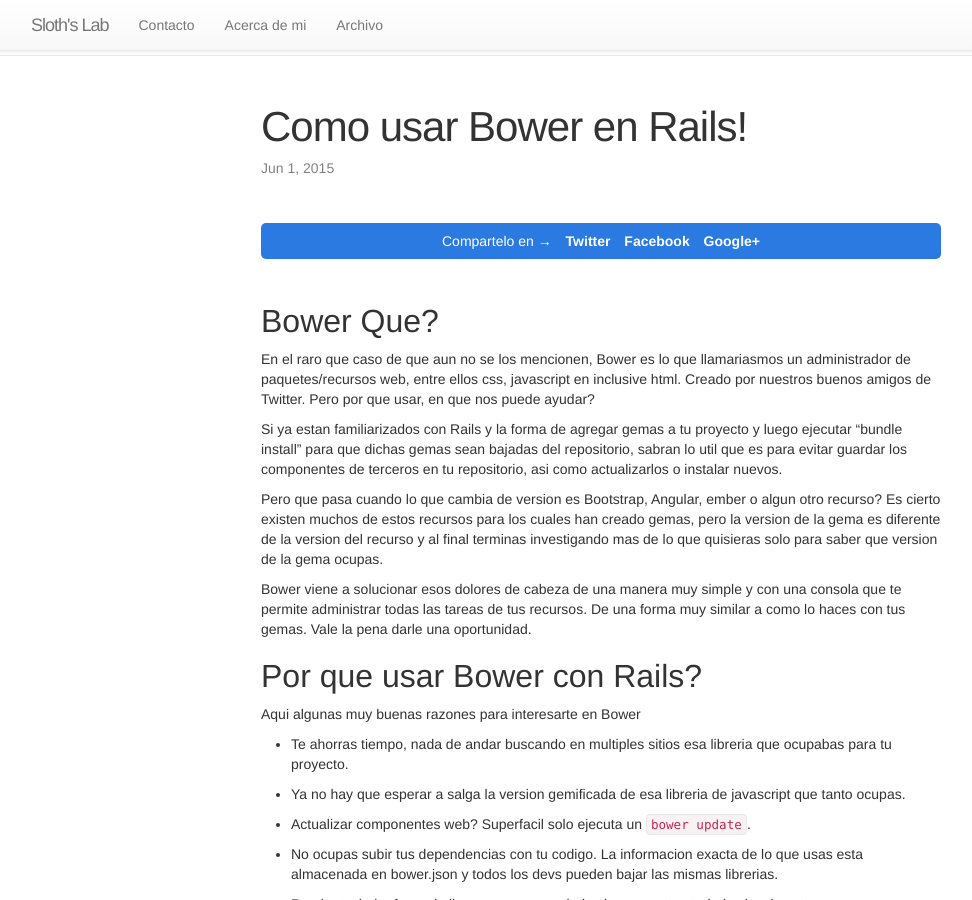
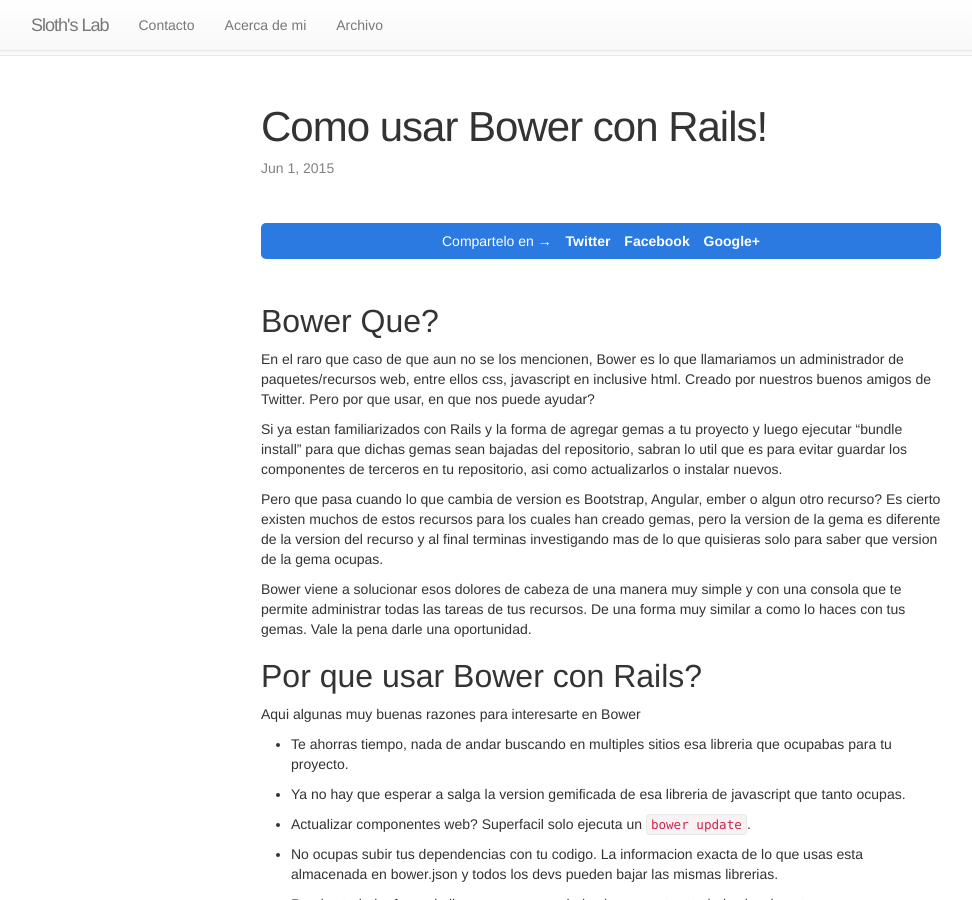
Before and after one commit to asomarribasd/asomarribasd.github.io, a Jekyll site: the page built from _posts/2015-06-01-bower-con-rails.markdown, in a window 1280 px wide and 900 px high. Shown: the whole window, without its empty margins (39-1011 px from the left). Built offline with Jekyll 4.4.1, drawn with Linux system fonts in a browser that asks for light colours; nearby versions of some CDN libraries.

Commit message:
Correct Blog

```diff
--- a/_posts/2015-06-01-bower-con-rails.markdown
+++ b/_posts/2015-06-01-bower-con-rails.markdown
@@ -1,6 +1,6 @@
 ---
 layout: post
-title:  "Como usar Bower en Rails!"
+title:  "Como usar Bower con Rails!"
 date:   2015-06-01 14:44:00
 categories: [rails]
 tags: [ruby, rails, bower, node]
@@ -9,7 +9,7 @@
 
 ## Bower Que?
 
-En el raro que caso de que aun no se los mencionen, Bower es lo que llamariasmos un administrador de paquetes/recursos web, entre ellos css, javascript en inclusive html.
+En el raro que caso de que aun no se los mencionen, Bower es lo que llamariamos un administrador de paquetes/recursos web, entre ellos css, javascript en inclusive html.
 Creado por nuestros buenos amigos de Twitter. Pero por que usar, en que nos puede ayudar?
 
 Si ya estan familiarizados con Rails y la forma de agregar gemas a tu proyecto y luego ejecutar "bundle install" para que dichas gemas sean bajadas del repositorio, sabran lo util que es para evitar guardar los componentes de terceros en tu repositorio, asi como actualizarlos o instalar nuevos.
```
